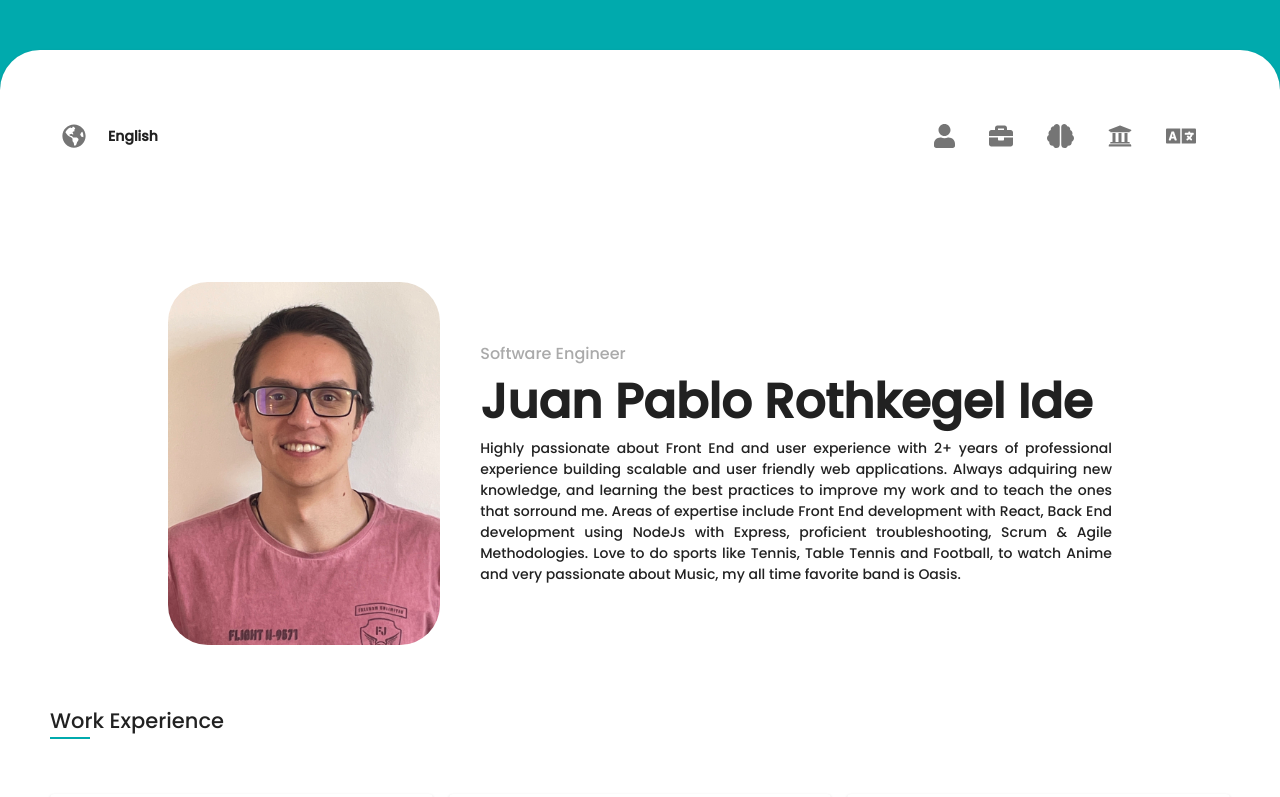
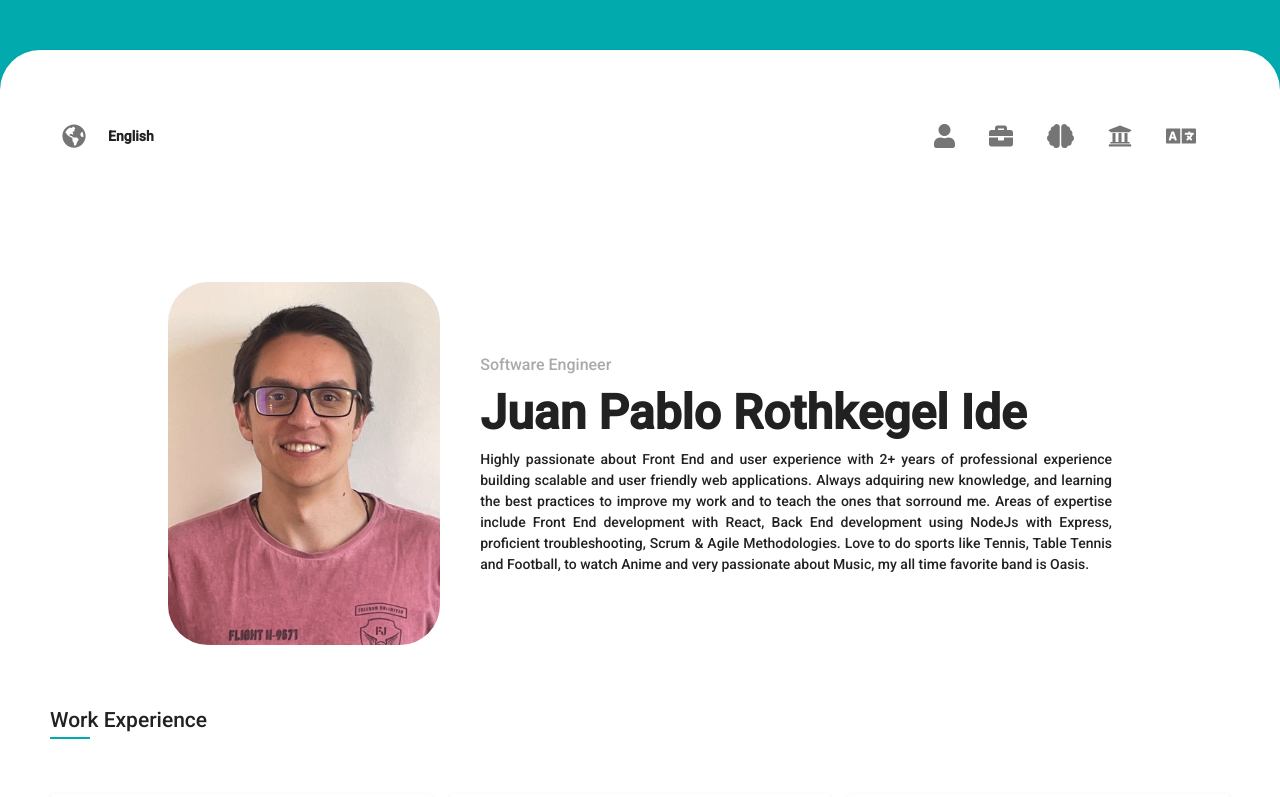
Before and after one commit to jprothkegel/resume, a React (Create React App) app: page / in a window 1280 px wide. Shown: the top 797 px of the page. Built offline with nearby package versions, Linux system fonts and the light colour scheme.

Commit message:
fix(font): changed to roboto

```diff
--- a/src/index.css
+++ b/src/index.css
@@ -1,8 +1,9 @@
 @import url('https://fonts.googleapis.com/css2?family=Poppins:wght@300;500&display=swap');
+@import url('https://fonts.googleapis.com/css2?family=Roboto:wght@300;500&display=swap');
 
 body {
   margin: 0;
-  font-family: 'Poppins', -apple-system, BlinkMacSystemFont, 'Segoe UI', 'Roboto', 'Oxygen',
+  font-family: 'Roboto', 'Poppins', -apple-system, BlinkMacSystemFont, 'Segoe UI', 'Roboto', 'Oxygen',
     'Ubuntu', 'Cantarell', 'Fira Sans', 'Droid Sans', 'Helvetica Neue',
     sans-serif;
   -webkit-font-smoothing: antialiased;
--- a/src/theme/index.js
+++ b/src/theme/index.js
@@ -2,7 +2,7 @@ import { createMuiTheme } from '@material-ui/core';
 
 const MainTheme = createMuiTheme({
   typography: {
-    fontFamily: ['Poppins'],
+    fontFamily: ['Roboto'],
   },
   overrides: {
     MuiCssBaseline: {
```
